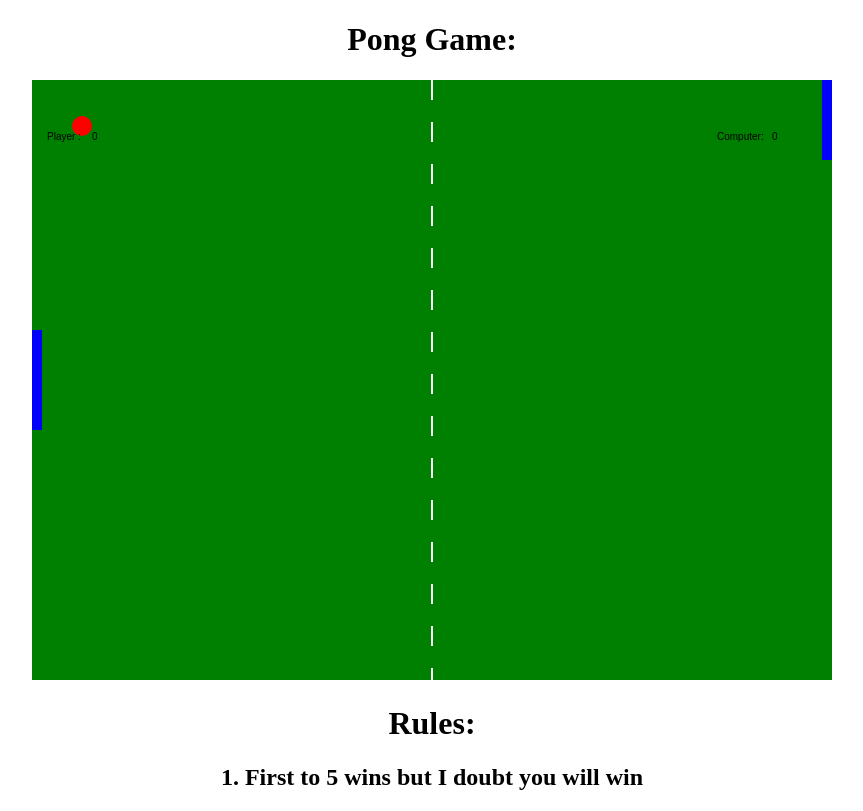
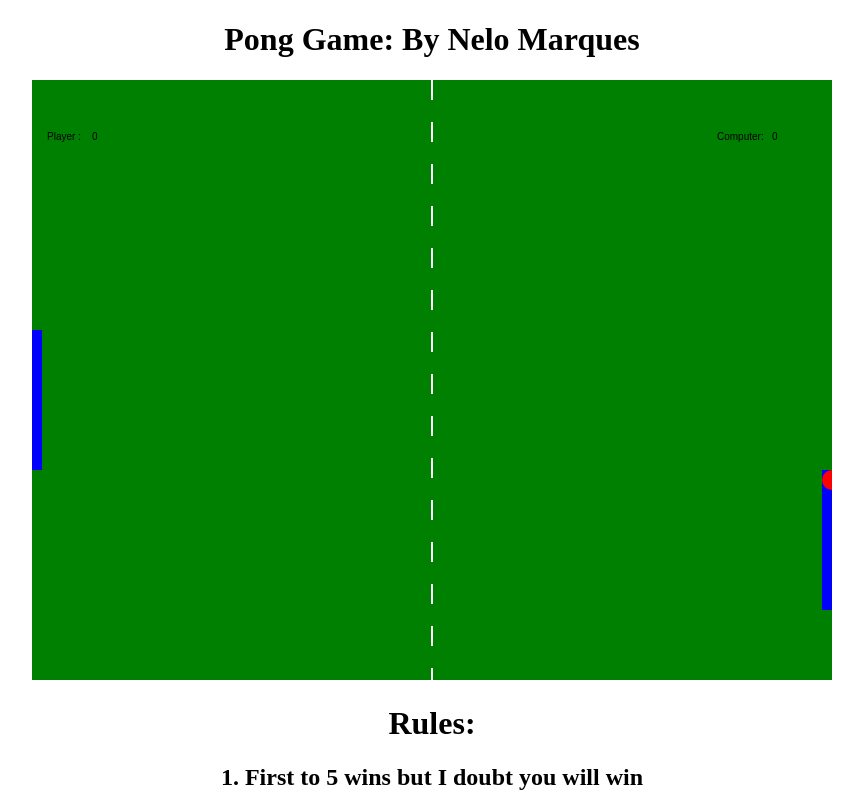
Before and after one commit to STRE6T-dev/Pong-Game, a plain HTML site: page index.html in a window 1280 px wide. Shown: the whole page, without its empty margins (208-1071 px from the left). Drawn offline with Linux system fonts and the light colour scheme.

Commit message:
4 Commit

```diff
--- a/assest/pong.js
+++ b/assest/pong.js
@@ -3,8 +3,8 @@ let canvas;
 let ctx;
 let ballX = 50;
 let ballY = 50;
-let ballSpeedX = 10;
-let ballSpeedY = 10;
+let ballSpeedX = 5;
+let ballSpeedY = 5;
 
 let playerScore1 = 0;
 let  computerScore = 0;
@@ -14,7 +14,7 @@ let showingWinScreen = false;
 
 let paddle1Y = 250;
 let paddle2Y = 250;
-const PADDLE_HEIGHT = 100;
+const PADDLE_HEIGHT = 140;
 const PADDLE_THICKNESS = 10;
 
 
@@ -84,12 +84,12 @@ function ballReset()
 function computerMovement()
     {
         let paddle2YCenter = paddle2Y + (PADDLE_HEIGHT/2);
-        if(paddle2YCenter < ballY -35)
+        if(paddle2YCenter < ballY -15)
         {
-            paddle2Y += 30;
-        }else if(paddle2Y > ballY -35)
+            paddle2Y += 20;
+        }else if(paddle2Y > ballY -15)
         {
-            paddle2Y -= 30;
+            paddle2Y -= 20;
         }
 
     }
--- a/index.html
+++ b/index.html
@@ -7,7 +7,7 @@
   </head>
   <body>
     <div class="content">
-    <h1>Pong Game:</h1>
+    <h1>Pong Game: By Nelo Marques</h1>
       <canvas id="gameCanvas" width="800" height="600"></canvas>
 
       <h1> Rules: </h1>
```
